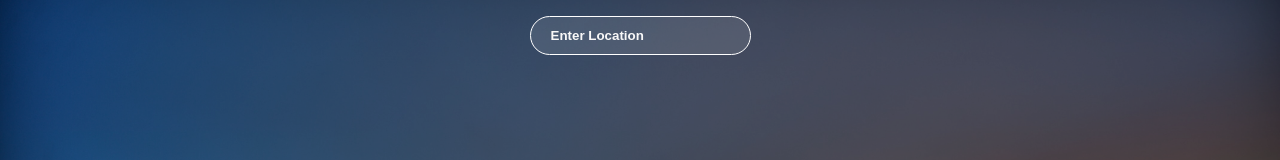
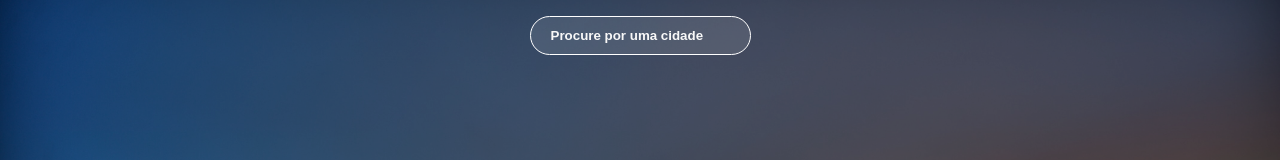
Before and after one commit to joaquimchianca/weather-app, a React (Create React App) app: page / in a window 1280 px wide. Shown: the top 160 px of the page. Built offline with nearby package versions, Linux system fonts and the light colour scheme.

Commit message:
fix: ajuste pequeno

```diff
--- a/src/App.jsx
+++ b/src/App.jsx
@@ -88,7 +88,7 @@ function App() {
 				<input
 					value={location}
 					type="text"
-					placeholder="Enter Location"
+					placeholder="Procure por uma cidade"
 					onChange={event => setLocation(event.target.value)}
 					onKeyDown={event => search(event)} />
 			</div>
```
